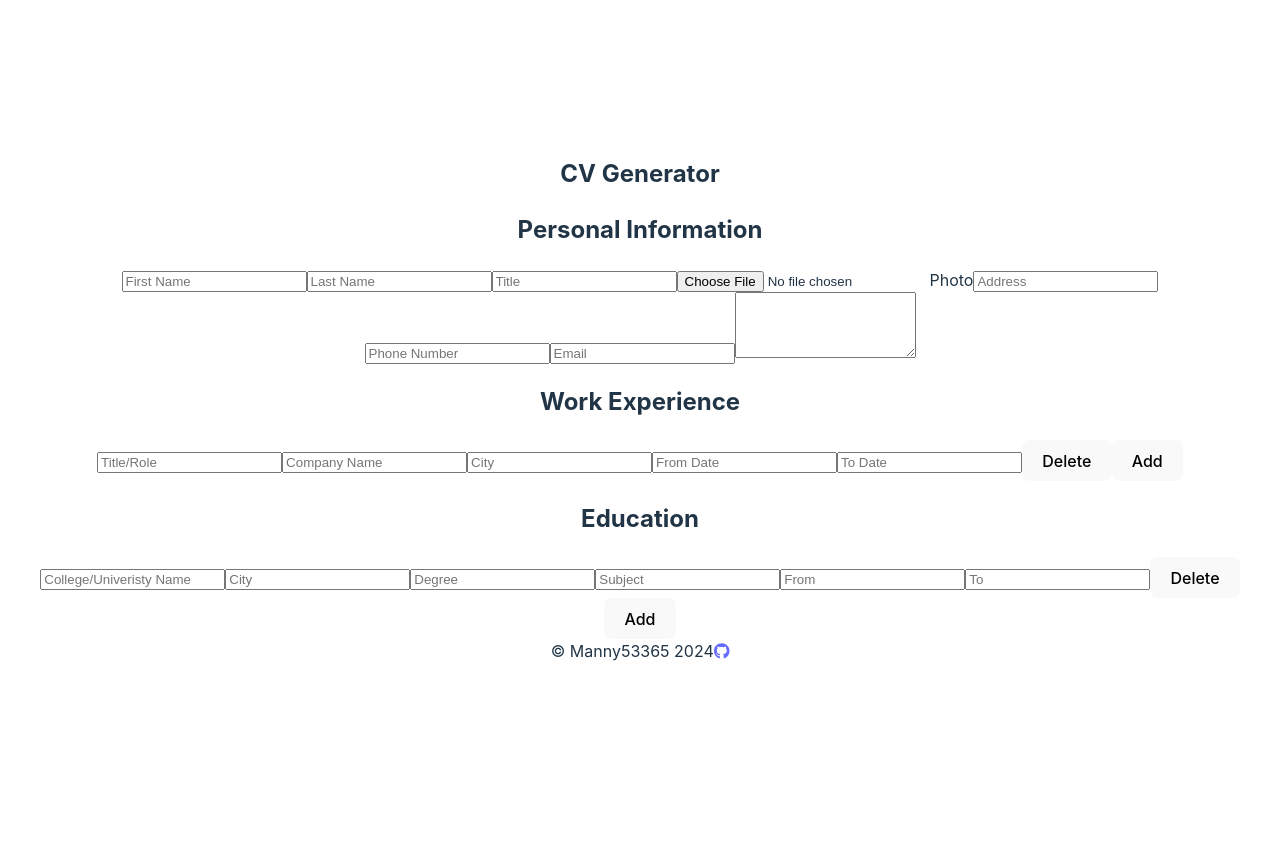
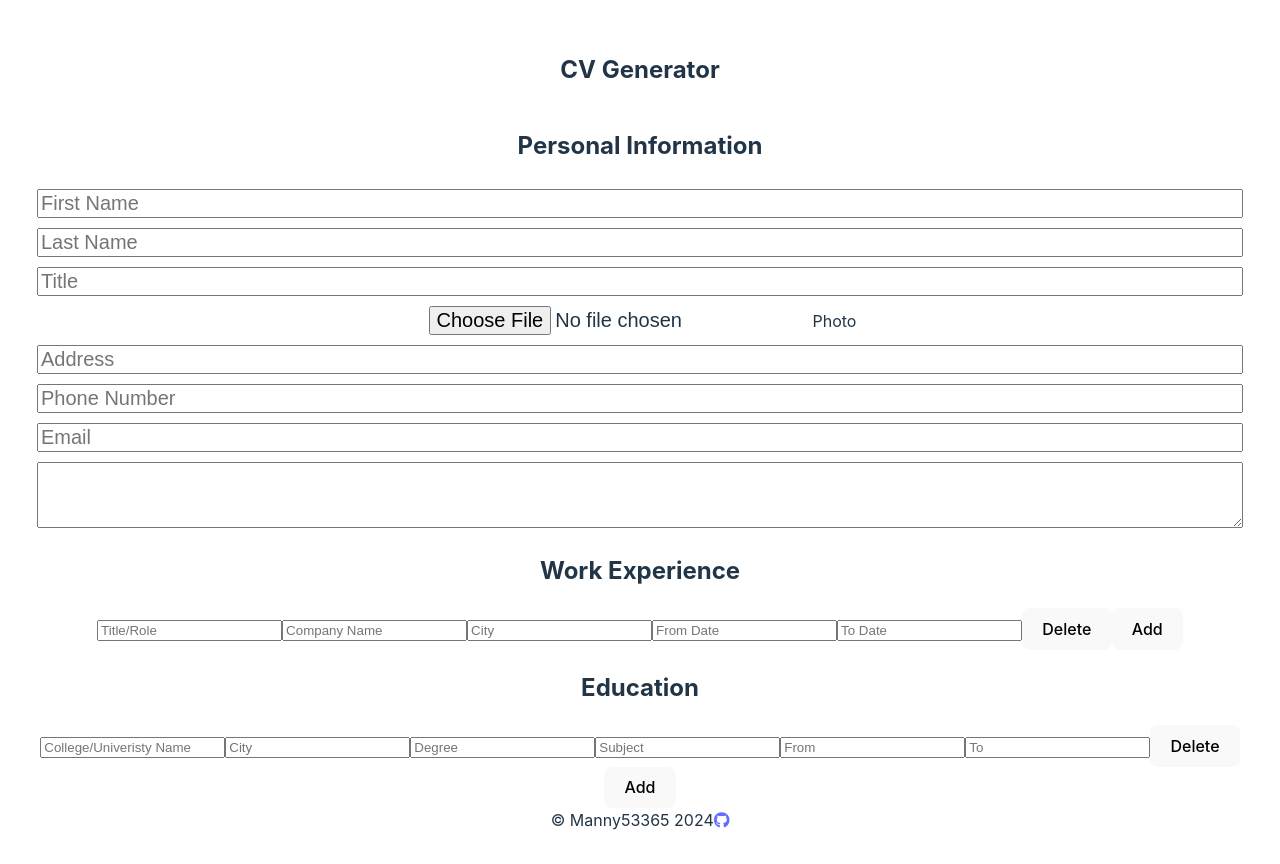
Before and after one commit to manny53365/cv-application, a React app: page / in a window 1280 px wide. Before the commit the page ends 800 px from the top, so only its background shows below. Built offline with nearby package versions, Linux system fonts and the light colour scheme; the HTML template or start-up script is replaced by a standard one.

Commit message:
added flex styling to the personal info section

```diff
--- a/src/components/PersonalInfo.jsx
+++ b/src/components/PersonalInfo.jsx
@@ -1,4 +1,6 @@
-import { useState } from 'react'
+import { useState } from 'react';
+
+import '../styles/PersonalInfo.css'
 
 export default function PersonalInfo() {
 
--- /dev/null
+++ b/src/styles/PersonalInfo.css
@@ -0,0 +1,13 @@
+.personal-info {
+    display: flex;
+    flex-direction: column;
+}
+
+.personal-info input {
+    font-size: 1.25rem;
+    margin: 5px;
+}
+
+.personal-info textarea {
+    margin: 5px;
+}
```
